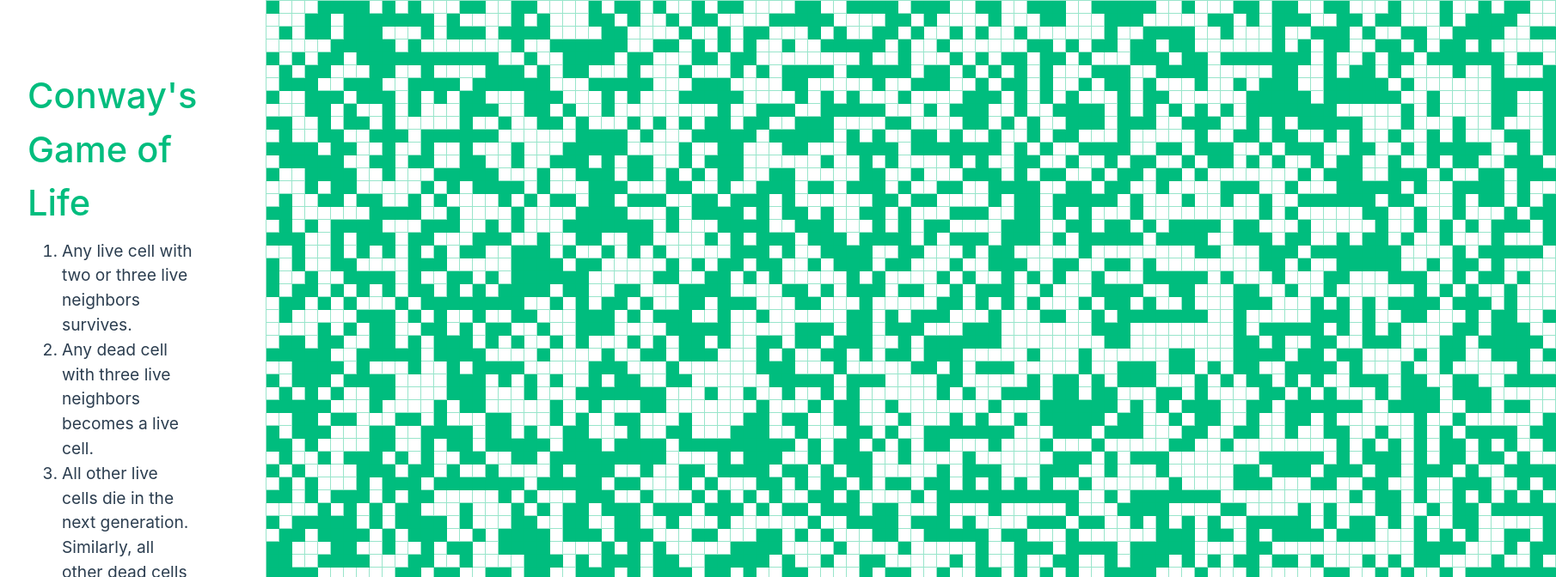
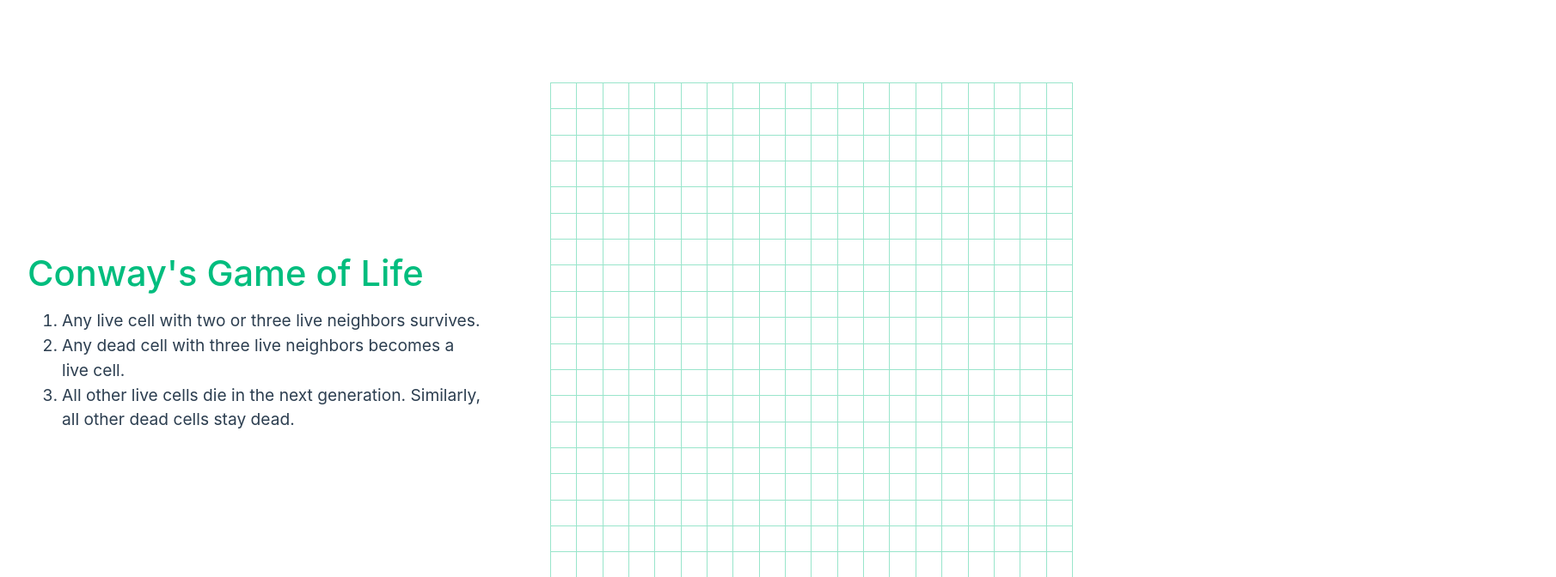
Before and after one commit to Kaloyan-Dimitrov/game-of-life-dev-craft, a Vue app: page / in a window 1280 px wide. Shown: the top 672 px of the page at 86% size, 1810 px wide, since content can reach past the window. Built offline with nearby package versions, Linux system fonts and the light colour scheme.

Commit message:
change cells with drag

```diff
--- a/index.html
+++ b/index.html
@@ -4,7 +4,7 @@
     <meta charset="UTF-8" />
     <link rel="icon" href="/favicon.ico" />
     <meta name="viewport" content="width=device-width, initial-scale=1.0" />
-    <title>Vite App</title>
+    <title>Game of Life</title>
   </head>
   <body>
     <div id="app"></div>
--- a/src/components/CellComponent.vue
+++ b/src/components/CellComponent.vue
@@ -1,30 +1,49 @@
 <template>
-  <div :class="alive ? 'alive cell' : 'dead cell'" @click="changeState"></div>
+  <div
+    :class="
+      store.cellAt(props.location.x, props.location.y)
+        ? 'alive cell'
+        : 'dead cell'
+    "
+    @dragstart="(e) => e.preventDefault()"
+    @mouseover="changeState"
+    @click="(e) => changeState(e, true)"
+  ></div>
 </template>
 
 <script setup lang="ts">
-defineProps<{
+import { useGameStore } from "@/stores/game";
+const props = defineProps<{
   location: {
     x: number;
     y: number;
   };
-  alive: boolean;
 }>();
 
-const changeState = () => {};
+const store = useGameStore();
+
+const changeState = (e: MouseEvent, force?: boolean) => {
+  if (force) store.changeCell(props.location.x, props.location.y);
+  else if (e.buttons > 0 && e.button == 0)
+    store.changeCell(props.location.x, props.location.y);
+};
 </script>
 
 <style scoped scss>
 .cell {
+  aspect-ratio: 1;
   flex: 1;
   border-style: solid;
   border-color: var(--green-color-light);
   border-width: 0 0.25px 0.25px 0;
-  width: 1em;
-  height: 1em;
 }
 
 .alive {
   background-color: var(--green-color);
 }
+
+.alive:hover,
+.dead:hover {
+  background-color: var(--green-color-light);
+}
 </style>
--- a/src/components/GameComponent.vue
+++ b/src/components/GameComponent.vue
@@ -5,11 +5,9 @@
         v-for="column in width"
         :key="column"
         :location="{
-          x: column,
-          y: row,
+          x: column - 1,
+          y: row - 1,
         }"
-        :editing="editing"
-        :alive="Math.random() > 0.5 ? false : true"
       ></Cell>
     </div>
   </div>
@@ -19,12 +17,13 @@
 import { ref } from "vue";
 import type { Ref } from "vue";
 import Cell from "./CellComponent.vue";
+import { useGameStore } from "@/stores/game";
 defineProps<{
   width: number;
   height: number;
 }>();
 
-const editing: Ref<boolean> = ref(true);
+const store = useGameStore();
 </script>
 
 <style scoped>
@@ -33,9 +32,12 @@ const editing: Ref<boolean> = ref(true);
   border-style: solid;
   border-color: var(--green-color-light);
   border-width: 0.25px 0 0 0.25px;
+  flex-direction: column;
 }
 
 .game-row {
-  flex-direction: row;
+  display: flex;
+  height: 100%;
+  width: 100%;
 }
 </style>
--- a/src/stores/game.ts
+++ b/src/stores/game.ts
@@ -1,5 +1,5 @@
 import { defineStore } from "pinia";
-import { computed, ref, type ComputedRef, type Ref } from "vue";
+import { computed, ref, type Ref } from "vue";
 
 interface IState {
   game: Ref<boolean[][]>;
@@ -8,8 +8,8 @@ interface IState {
 }
 
 export const useGameStore = defineStore("game", () => {
-  const width: IState["width"] = ref(100);
-  const height: IState["height"] = ref(100);
+  const width: IState["width"] = ref(20);
+  const height: IState["height"] = ref(20);
   const game: IState["game"] = ref(
     new Array(height.value)
       .fill(false)
@@ -22,15 +22,17 @@ export const useGameStore = defineStore("game", () => {
       .map(() => new Array(width.value).fill(false));
   }
 
-  initializeGame();
-
   function resize(w: number, h: number): void {
     width.value = w;
     height.value = h;
     initializeGame();
   }
 
-  const cellAt = computed((x: number, y: number) => game.value[x][y]);
+  function changeCell(x: number, y: number): void {
+    game.value[y][x] = !game.value[y][x];
+  }
 
-  return { width, height, game, initializeGame, resize, cellAt };
+  const cellAt = computed(() => (x: number, y: number) => game.value[y][x]);
+
+  return { width, height, game, initializeGame, resize, changeCell, cellAt };
 });
--- a/src/views/MainView.vue
+++ b/src/views/MainView.vue
@@ -6,5 +6,5 @@ const store = useGameStore();
 
 <template>
   <GameComponent :width="store.width" :height="store.height"></GameComponent>
-  <GridSizeEditor></GridSizeEditor>
+  <!-- <GridSizeEditor></GridSizeEditor> -->
 </template>
```
